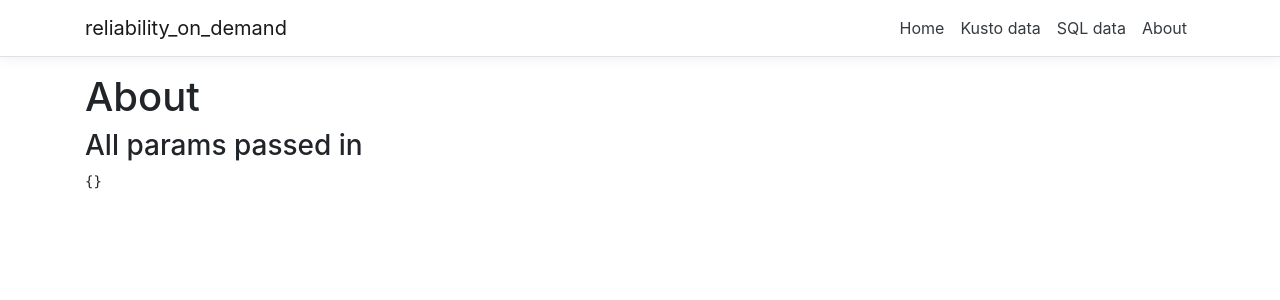
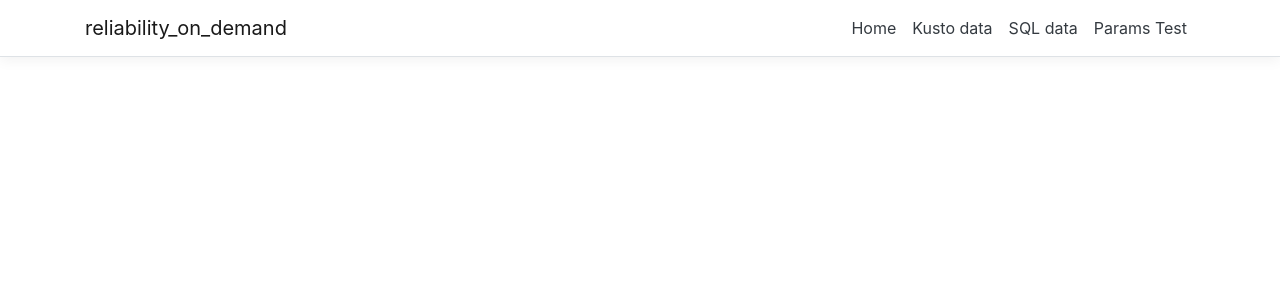
Before and after one commit to victororiko/reliability_on_demand, a React (Create React App) app in the folder reliability-on-demand/ClientApp/: page /about in a window 1280 px wide. Shown: the top 300 px of the page. Built offline with nearby package versions, Linux system fonts and the light colour scheme.

Commit message:
renamed About --> ParamsTest

```diff
--- a/reliability-on-demand/ClientApp/src/App.tsx
+++ b/reliability-on-demand/ClientApp/src/App.tsx
@@ -4,7 +4,7 @@ import { Layout } from "./components/Layout";
 import { Home } from "./components/Home";
 import { KustoData } from "./components/KustoData";
 import { SQLData } from "./components/SQLData";
-import { About } from "./components/About";
+import { ParamsTest } from "./components/ParamsTest";
 import "./custom.css";
 import registerServiceWorker from "./registerServiceWorker";
 
@@ -16,7 +16,7 @@ export const App = () => {
           routes like / in the bottom. Swith will take the first
           matching route and render appropriate component. It will
         ignore rest of the routes once it has found matching route */}
-          <Route path="/about" component={About} />
+          <Route path="/params-test" component={ParamsTest} />
           <Route path="/kusto-data" component={KustoData} />
           <Route path="/sql-data" component={SQLData} />
 
--- a/reliability-on-demand/ClientApp/src/components/About.tsx
+++ /dev/null
@@ -1,18 +0,0 @@
-import * as React from 'react';
-import * as QueryString from "query-string"
-
-
-export interface IAboutProps {
-    // name:string | null;
-}
-
-export function About (props: any) {
-  const params = QueryString.parse(props.location.search);
-  return (
-    <div>
-      <h1>About</h1>
-      <h3>All params passed in</h3>
-      <pre><code>{JSON.stringify(params,null, ' ')}</code></pre>
-    </div>
-  );
-}
--- a/reliability-on-demand/ClientApp/src/components/NavMenu.js
+++ b/reliability-on-demand/ClientApp/src/components/NavMenu.js
@@ -40,7 +40,7 @@ export class NavMenu extends Component {
                   <NavLink tag={Link} className="text-dark" to="/sql-data?name=SQL">SQL data</NavLink>
                 </NavItem>
                 <NavItem>
-                  <NavLink tag={Link} className="text-dark" to="/about">About</NavLink>
+                  <NavLink tag={Link} className="text-dark" to="/params-test">Params Test</NavLink>
                 </NavItem>
               </ul>
             </Collapse>
```
